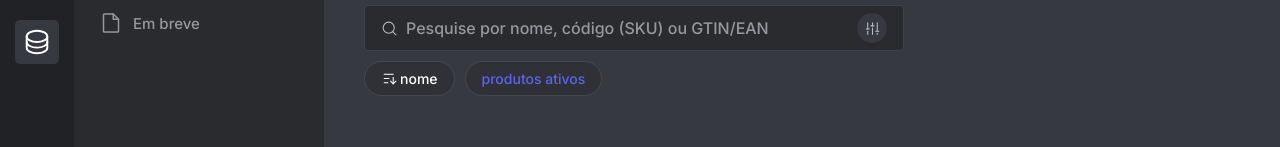
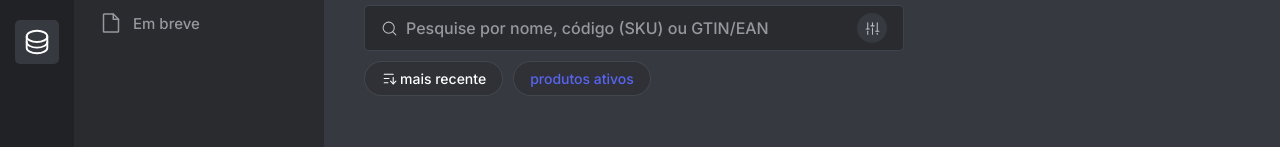
Before and after one commit to lucaslousada/sellez, a React (Vite) app: page /produtos in a window 1280 px wide. Shown: the part 133-280 px from the top of the page. Built offline with nearby package versions, Linux system fonts and the light colour scheme; data requests are answered from the project's data file.

Commit message:
feat: add functioning in filter for sorting

```diff
--- a/src/pages/Products/components/Filters/Sort/index.tsx
+++ b/src/pages/Products/components/Filters/Sort/index.tsx
@@ -1,5 +1,6 @@
-import { useState } from 'react';
+import { useContext, useEffect, useState } from 'react';
 import { Root as DropdownMenuRoot } from '@radix-ui/react-dropdown-menu';
+import { ProductsContext } from '../../../../../contexts/ProcuctsContext';
 
 import { SortAscending } from 'phosphor-react';
 
@@ -11,34 +12,48 @@ import {
   DropdownMenuTrigger,
 } from './styles';
 
-type SelectableItemTypes = keyof typeof selectableItems;
+type SortFilterItemType = keyof typeof sortFilterItems;
 
-const selectableItems = {
+const sortFilterItems = {
   name: 'Nome',
-  last: 'Mais recente',
+  most_recent: 'Mais recente',
+  update_date: 'Data de atualização',
   sku: 'SKU',
 };
 
 export function Sort() {
-  const [selectedItem, setSelectedItem] = useState<SelectableItemTypes>('name');
+  const { changeProductList, activeFilters, changeActiveFilters } =
+    useContext(ProductsContext);
+
+  const [activeSortFilter, setActiveSortFilter] = useState<SortFilterItemType>(
+    activeFilters.sort
+  );
+
+  useEffect(() => {
+    changeProductList([]);
+    changeActiveFilters({ ...activeFilters, sort: activeSortFilter });
+  }, [activeSortFilter]);
 
   return (
     <DropdownMenuRoot>
       <DropdownMenuTrigger title="Ordenação">
         <SortAscending />
-        {selectableItems[selectedItem]}
+        {sortFilterItems[activeSortFilter]}
       </DropdownMenuTrigger>
 
       <DropdownMenuContent align="start">
         <DropdownMenuLabel>Ordernar por</DropdownMenuLabel>
 
         <DropdownMenuRadioGroup
-          value={selectedItem}
-          onValueChange={setSelectedItem as (value: string) => void}
+          value={activeSortFilter}
+          onValueChange={setActiveSortFilter as (value: string) => void}
         >
           <DropdownMenuRadioItem value="name">Nome</DropdownMenuRadioItem>
-          <DropdownMenuRadioItem value="last">
+          <DropdownMenuRadioItem value="most_recent">
             Mais recentes
+          </DropdownMenuRadioItem>
+          <DropdownMenuRadioItem value="update_date">
+            Data de atualização
           </DropdownMenuRadioItem>
           <DropdownMenuRadioItem value="sku">Código SKU</DropdownMenuRadioItem>
         </DropdownMenuRadioGroup>
```
